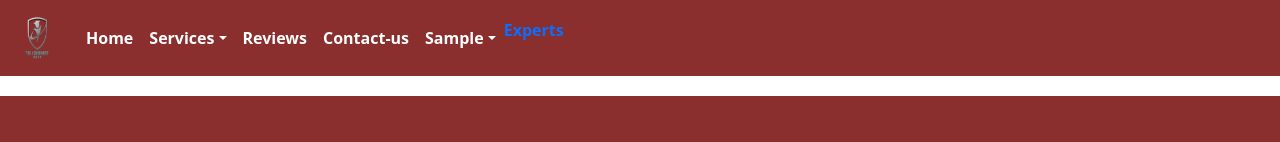
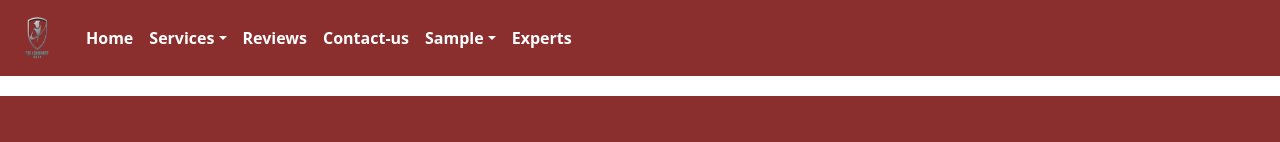
Before and after one commit to usmanakram408/asignmenthelps, a React (Create React App) app: page / in a window 1280 px wide. Shown: the top 142 px of the page. Built offline with nearby package versions, Linux system fonts and the light colour scheme.

Commit message:
latest chnagesa

```diff
--- a/src/Components/Navbar.js
+++ b/src/Components/Navbar.js
@@ -54,7 +54,7 @@ function Navbar() {
                                     </Link></li>
                                 </ul>
                             </li>
-                            <li class="nav-item active"> <a href="/Experts"> <b>
+                            <li class="nav-item active m-2"> <a href="/Experts" style={{ color: 'white' }}> <b>
                                 Experts</b></a></li>
                         </ul>
 
```
Also changed, not shown: 1 other file (tests, documents, lock files or other folders).
